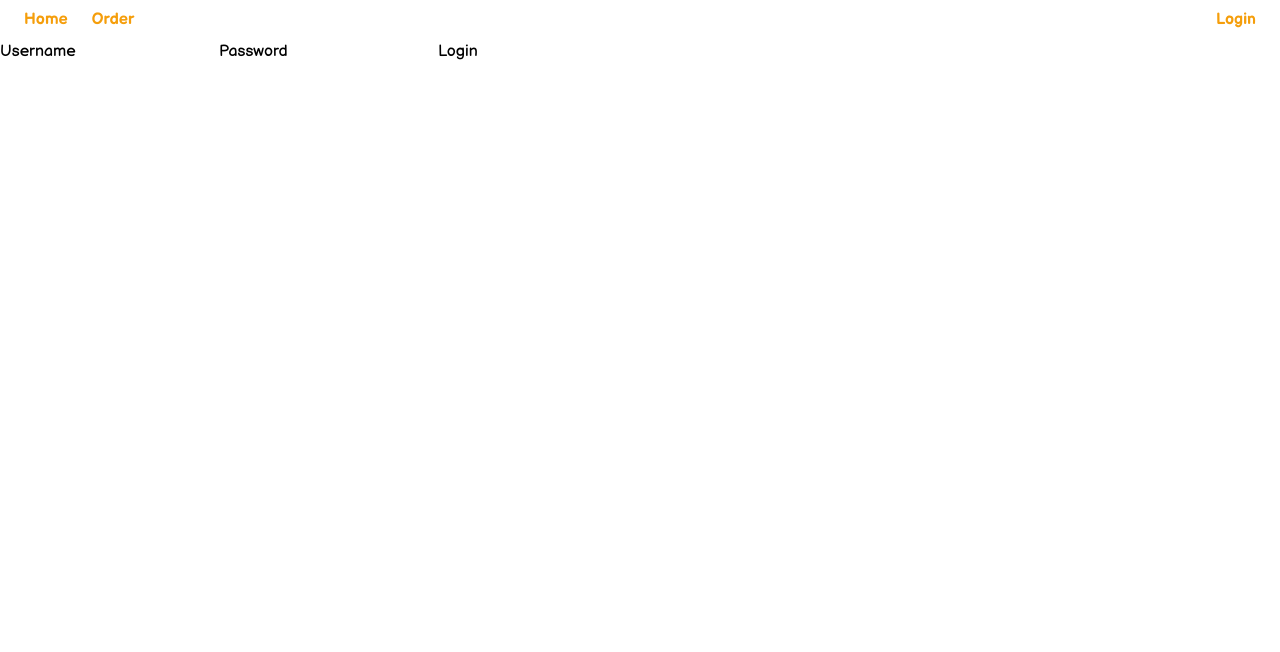
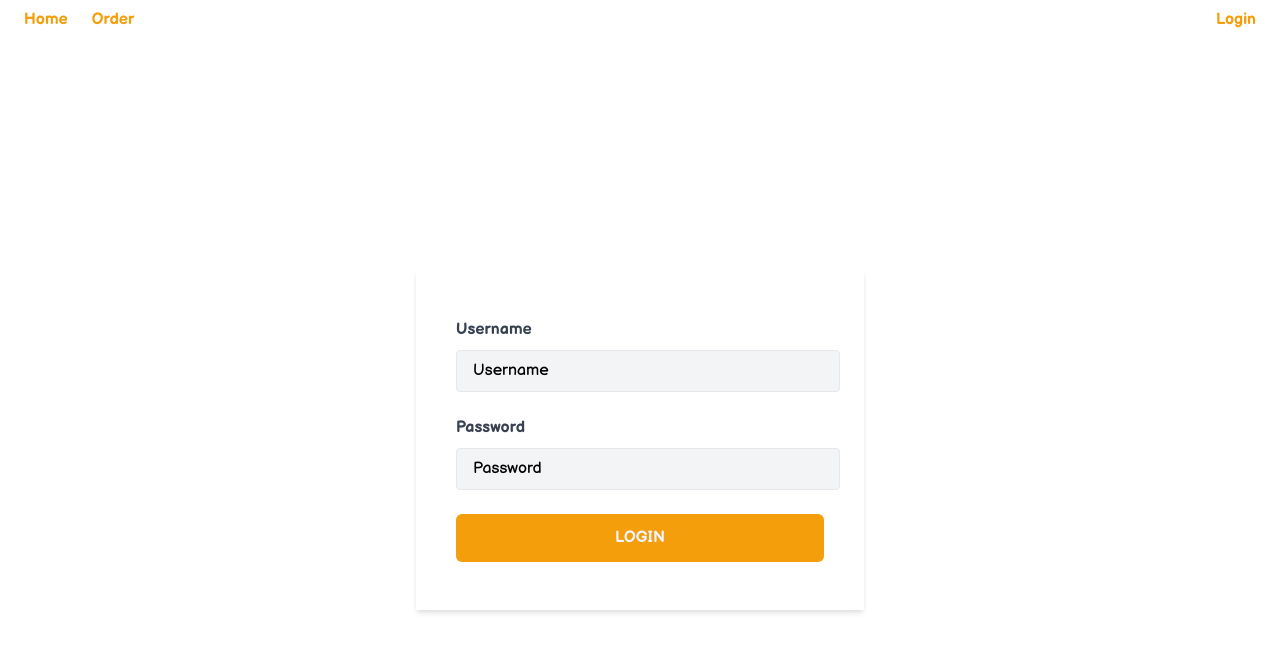
Before and after one commit to wirahadi007/GP2-FOODHUNT, a React (Create React App) app: page /login in a window 1280 px wide. Shown: the top 652 px of the page. Built offline with nearby package versions, Linux system fonts and the light colour scheme; no server answers.

Commit message:
styling login page

```diff
--- a/src/pages/Login/Login.jsx
+++ b/src/pages/Login/Login.jsx
@@ -34,9 +34,24 @@ const Login = () => {
 
     return (
         <form onSubmit={submitHandler}>
-            <input onChange={loginHandler} name="username" type="text" placeholder="Username"/>
+            <div className="min-h-screen flex items-center">
+                <div className="container mx-auto max-w-md shadow-md hover:shadow-lg transition duration-300">
+                    <div className="py-12 p-10 bg-white rounded-xl">
+                    <div className="mb-6">
+                        <label className="mr-4 text-gray-700 font-bold inline-block mb-2" >Username</label>
+                        <input type="text" className="border bg-gray-100 py-2 px-4 w-96 outline-none focus:ring-2 focus:ring-yellow-500 rounded" placeholder="Username" onChange={loginHandler} name="username"/>
+                    </div>
+                    <div className="">
+                        <label className="mr-4 text-gray-700 font-bold inline-block mb-2" >Password</label>
+                        <input type="password" className="border bg-gray-100 py-2 px-4 w-96 outline-none focus:ring-2 focus:ring-yellow-500 rounded" placeholder="Password" onChange={loginHandler} name="password"/>
+                    </div>
+                    <button className="w-full mt-6 text-indigo-50 font-bold bg-yellow-500 py-3 rounded-md hover:bg-indigo-500 transition duration-300" type="submit">LOGIN</button>
+                    </div>
+                </div>
+            </div>
+            {/* <input onChange={loginHandler} name="username" type="text" placeholder="Username"/>
             <input onChange={loginHandler} name="password" type="password" placeholder="Password"/>
-            <button type="submit">Login</button>
+            <button type="submit">Login</button> */}
         </form>
     )
 }
```
